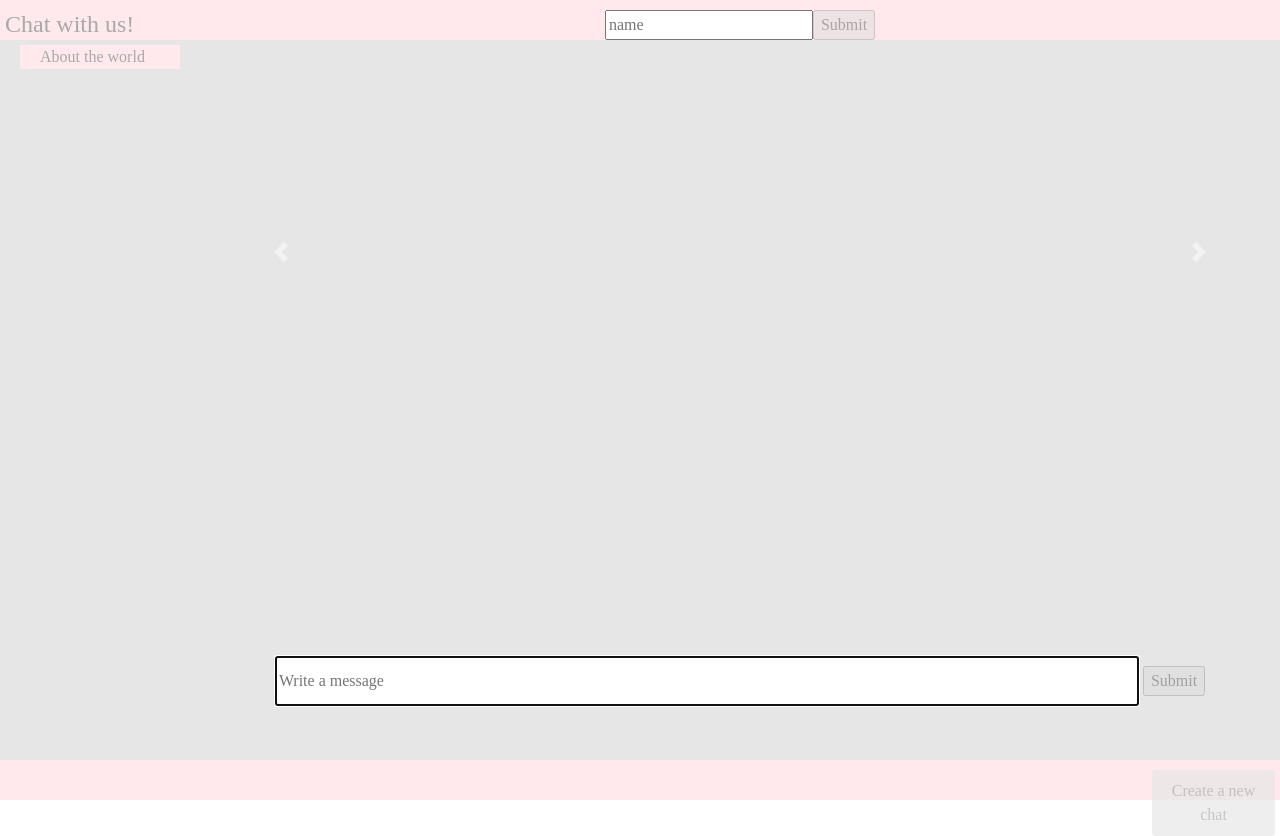
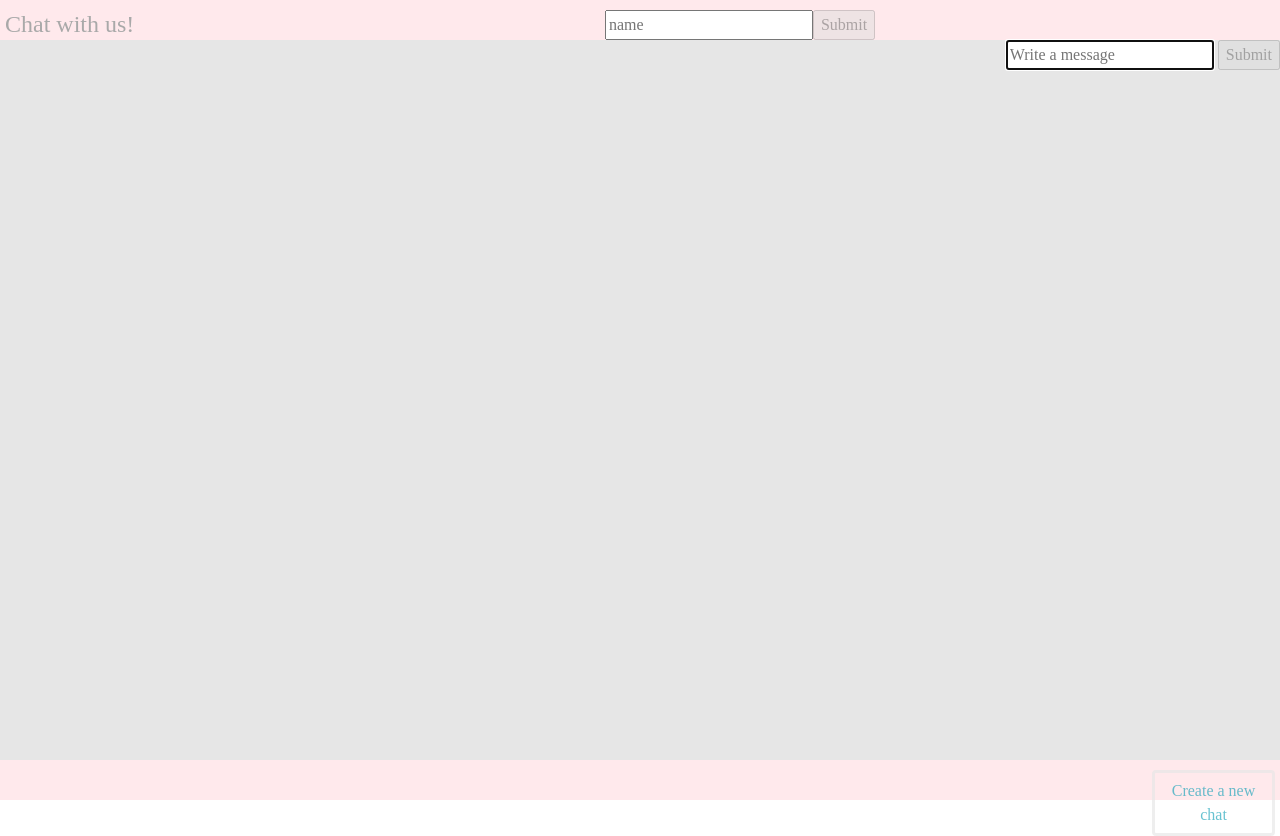
Before and after one commit to slolow/chat-app, a Flask app: page / in a window 1280 px wide. Run offline with Flask 2, Linux system fonts and the light colour scheme; style sheets or scripts are compiled from the project's sources; some libraries are stand-ins or nearby versions.

Commit message:
nott working yet

```diff
--- a/static/index.js
+++ b/static/index.js
@@ -109,36 +109,124 @@ function linkChatMenuToChatCarousel() {
 
 initializeLocalStorage(name='counter', value=1);
 
+// replace later
+localStorage.setItem('actual-chat-room', 'About-the-world');
+
 document.addEventListener('DOMContentLoaded', function() {
   // Show form for user name if no name in local storage
   if (!localStorage.getItem('name')) {
     alertName();
-    /*document.querySelector('#create-new-chat').disabled = true;*/
     fillInNameForm();
-    /*document.querySelector('#create-new-chat').disabled = false;*/
   }
   else {
     showUserName();
-    //document.querySelector('#header').style.color = 'blue';
   }
 
-  disableAllMessageButtons();
+  //disableAllMessageButtons();
 
   // Connect to websocket
   var socket = io.connect(location.protocol + '//' + document.domain + ':' + location.port);
 
-  // When connected, configure submit message
+  // When connected
   socket.on('connect', () => {
+    // configure submit message
+    const sendMessage = document.querySelector('#message-submit');
+    sendMessage.onclick = () => {
+      const chatRoomId = localStorage.getItem('actual-chat-room');
+      const message = document.querySelector('#message-input').value;
+      socket.emit('new message', {'message': message, 'chat-room-id': chatRoomId});
+      alert(`send message: ${message} and chatroom-id: ${chatRoomId}`);
+      return false;
+    };
 
-    document.querySelectorAll('.message-submit').forEach(submitButton => {
-      submitButton.onclick = () => {
-        const chatRoomId = submitButton.id.substr(-1);
-        const message = document.querySelector('#message-input-' + chatRoomId).value;
-        socket.emit('new message', {'message': message, 'chat-room-id': chatRoomId});
-        alert(`send message: ${message} and chatroom-id: ${chatRoomId}`);
+    // and chat links
+    document.querySelectorAll('.chatLinkItem').forEach(link => {
+      link.onclick = () => {
+        //const linkId = link.id;
+        //const chatRoomName  = linkId.substring(5, linkId.lenght);
+        const chatRoomName  = link.innerHTML;
+        console.log(chatRoomName);
+        socket.emit('chat room request', {'chatRoomName': chatRoomName});
+        alert(`request for chat room: ${chatRoomName}`);
         return false;
       };
     });
+
+    // and create a new chat
+    const createNewChat = document.querySelector('#create-new-chat');
+    createNewChat.onclick = () => {
+      createNewChat.disabled = true;
+      alert('Fill out the form to create a new chat');
+      const form = createForm(id='form-create-new-chat', classList='form-header');
+      const inputChat = createInput(id='chat-name', autocomplete='off', autofocus=true, placeholder='chat name');
+      const inputTopic = createInput(id='topic', autocomplete='off', autofocus=true, placeholder='topic');
+      const submit = createSubmit(id='submit-chat-name', disbaled=true);
+      document.querySelector('#welcome').remove();
+      document.querySelector('#header').appendChild(form);
+      form.appendChild(inputChat);
+      form.appendChild(inputTopic);
+      form.appendChild(submit);
+      disableButtonUntilFormFilledOut(inputId='#chat-name', submitId='#submit-chat-name');
+      inputChat.scrollIntoView();
+      form.onsubmit = function() {
+        const chatRoomName = inputChat.value;
+          //check if chatRoomName is available
+        /*const examplechatRoomName = document.querySelector('#link-About-the-world').innerHTML;
+        const chatRoomNameEqualsExampleChat = chatRoomName === examplechatRoomName;
+        if (chatRoomNameEqualsExampleChat) {
+          alert('chat name is already taken!');
+          return false;
+        }*/
+        const localStorageKeys = Object.keys(localStorage);
+        for (const key of localStorageKeys) {
+          if (key.startsWith('chat-name-')) {
+            const chatRoomNameExist = localStorage[key] === chatRoomName;
+            if (chatRoomNameExist) {
+              alert('chat name is already taken!');
+              return false;
+            }
+          }
+        }
+
+        form.remove();
+        showUserName();
+
+        const chatContent = document.querySelector('#chatContent');
+        if (chatContent.children.length > 0) {
+          chatContent.removeChild(chatContent.lastElementChild);
+        }
+        //let counter = localStorage.getItem('counter');
+        const chatRoom = createDiv(id=chatRoomName, classList="chat-room");
+        chatContent.append(chatRoom);
+        const h1 = document.createElement('h1');
+        h1.innerHTML = chatRoomName;
+        chatRoom.append(h1);
+        //disableButtonUntilFormFilledOut(inputId='message-input', submitId='message-submit');
+
+
+        // add chat link in menu bar
+        //const span = createSpan(id="link-" + chatRoomName, classList='chatLinkItem', innerHTML=chatRoomName);
+        const button = document.createElement('button');
+        button.id = "link-" + chatRoomName;
+        button.classList.add("chatLinkItem", "btn", "btn-outline-info");
+
+        button.innerHTML = chatRoomName;
+        //document.querySelector('#chatLinkContainer').appendChild(span);
+        document.querySelector('#chatLinkContainer').appendChild(button);
+
+        localStorage.setItem('chat-name-' + chatRoomName, chatRoomName);
+        //counter++;
+        //localStorage.setItem('counter', counter);
+
+        document.querySelector('#create-new-chat').disabled = false;
+
+        socket.emit('create new chat room', {'chatRoomName': chatRoomName});
+        alert(`send new chat: ${chatRoomName}`);
+
+        return false;
+      };
+    };
+
   });
 
   // When a new message is send, add to chatroom and show the 100 latest messages
@@ -154,77 +242,13 @@ document.addEventListener('DOMContentLoaded', function() {
     //return false;
   });
 
-  //create a new chat
-  document.querySelector('#create-new-chat').onclick = function() {
-    document.querySelector('#create-new-chat').disabled = true;
-    if (!localStorage.getItem('name')) {
-      alertName();
-  }
-    else {
-      alert('Fill out the form to create a new chat');
-      const form = createForm(id='form-create-new-chat', classList='form-header');
-      const inputChat = createInput(id='chat-name', autocomplete='off', autofocus=true, placeholder='chat name');
-      const inputTopic = createInput(id='topic', autocomplete='off', autofocus=true, placeholder='topic');
-      const submit = createSubmit(id='submit-chat-name', disbaled=true);
-      document.querySelector('#welcome').remove();
-      document.querySelector('#header').appendChild(form);
-      form.appendChild(inputChat);
-      form.appendChild(inputTopic);
-      form.appendChild(submit);
-      disableButtonUntilFormFilledOut(inputId='#chat-name', submitId='#submit-chat-name');
-      inputChat.scrollIntoView();
-      form.onsubmit = function() {
-        const chatName = inputChat.value;
-        //check if chatName is available
-        const exampleChatName = document.querySelector('#link-0').innerHTML;
-        const chatNameEqualsExampleChat = chatName === exampleChatName;
-        if (chatNameEqualsExampleChat) {
-          alert('chat name is already taken!');
-          return false;
-        }
-        const localStorageKeys = Object.keys(localStorage);
-        for (const key of localStorageKeys) {
-          if (key.startsWith('chat-name-')) {
-            const chatNameExist = localStorage[key] === chatName;
-            if (chatNameExist) {
-              alert('chat name is already taken!');
-              return false;
-            }
-          }
-        }
+  socket.on('new chat room created', data => {
+    alert(`received new chat: ${data.chatRoomName}`);
+    // here create chat link. Only link!!! User bekommt den chat erst wenn er auf den link klickt
+  });
 
-        form.remove();
-        showUserName();
-        let counter = localStorage.getItem('counter');
-        const divCarouselItem = createDiv(id="carousel-item-" + counter, classList="carousel-item");
-        document.querySelector('.carousel-inner').appendChild(divCarouselItem);
-        const h1 = document.createElement('h1');
-        h1.innerHTML = chatName;
-        const formMessage = createForm(id='message-form-' + counter, classList='message-form');
-        const inputMessage = createInput(id='message-input-' + counter, autocomplete='off', autofocus=true, placeholder='Write a message');
-        inputMessage.classList.add('message-input');
-        const submitMessage = createSubmit(id='message-submit-' + counter, disbaled=true);
-        submitMessage.classList.add('message-submit');
-        const carouselItem = document.querySelector('#carousel-item-' + counter);
-        formMessage.appendChild(inputMessage);
-        formMessage.appendChild(submitMessage);
-        carouselItem.appendChild(h1);
-        carouselItem.appendChild(formMessage);
-        disableAllMessageButtons();
-
-        // add chat link in menu bar
-        const span = createSpan(id="link-" + counter, classList='chatLinkItem', innerHTML=chatName)
-        document.querySelector('#chatLinkContainer').appendChild(span);
-
-        localStorage.setItem('chat-name-' + counter, chatName);
-        counter++;
-        localStorage.setItem('counter', counter);
-
-        document.querySelector('#create-new-chat').disabled = false;
-
-        linkChatMenuToChatCarousel();
-    }
-  }
-  };
+  socket.on('chat room access', data => {
+    alert(`new chat acces: ${data.chatRoomName}`);
+  });
 
 });
--- a/static/styles/stylesheet.scss
+++ b/static/styles/stylesheet.scss
@@ -107,8 +107,7 @@ hr {
   background-color: $background-color-header;
   //float: left;
 }
-
-#create-new-chat {
+/*#create-new-chat {
   margin-left: 90%;
   margin-right: 5px;
   background-color: $background-color;
@@ -120,4 +119,18 @@ hr {
   background-color: $color;
   color: $color-hover;
   border: solid $color;
+}*/
+
+.btn-outline-info {
+  margin-left: 90%;
+  margin-right: 5px;
+  background-color: $background-color;
+  color: $color;
+  border: solid $background-color;
 }
+
+.btn-outline-info:hover {
+  background-color: $color;
+  color: $color-hover;
+  border: solid $color;
+}
--- a/templates/index.html
+++ b/templates/index.html
@@ -7,6 +7,8 @@
     <!-- Bootstrap CSS -->
     <link rel="stylesheet" href="https://stackpath.bootstrapcdn.com/bootstrap/4.4.1/css/bootstrap.min.css" integrity="sha384-Vkoo8x4CGsO3+Hhxv8T/Q5PaXtkKtu6ug5TOeNV6gBiFeWPGFN9MuhOf23Q9Ifjh" crossorigin="anonymous">
     <link rel="stylesheet" href="{{ url_for('static', filename='styles/stylesheet.css') }}">
+    <script type="text/javascript" src="//cdnjs.cloudflare.com/ajax/libs/socket.io/1.3.6/socket.io.min.js"></script>
+    <script src="{{ url_for('static', filename='index.js') }}"></script>
     <title>Chat with us!</title>
   </head>
 
@@ -18,35 +20,17 @@
     <div id="body">
       <div id="menu">
         <div id="chatLinkContainer">
-            <span class="chatLinkItem" id="link-0">About the world</span>
+
         </div>
       </div>
       <div id="chatContent">
-        <!--<h1 class="chatTitle">Here automaticaly load chat name (client side)</h1>-->
 
-        <div id="carouselExampleControls" class="carousel slide" data-ride="carousel" data-interval="false">
-          <div class="carousel-inner">
-            <div id="carousel-item-0" class="carousel-item active">
-              <h1>About the world</h1>
-              <!--<div id="message-0" class="messages">
-
-              </div>-->
-              <form id="message-form-0" class="message-form">
-                <input id="message-input-0" class="message-input" placeholder="Write a message" autocomplete="off", autofocus=true></input>
-                <input id="message-submit-0" class="message-submit" type="submit" disabled=true></input>
-              </form>
-            </div>
-          </div>
-          <a class="carousel-control-prev" href="#carouselExampleControls" role="button" data-slide="prev">
-            <span class="carousel-control-prev-icon" aria-hidden="true"></span>
-            <span class="sr-only">Previous</span>
-          </a>
-          <a class="carousel-control-next" href="#carouselExampleControls" role="button" data-slide="next">
-            <span class="carousel-control-next-icon" aria-hidden="true"></span>
-            <span class="sr-only">Next</span>
-          </a>
-        </div>
-
+      </div>
+      <div id="message-writer">
+        <form id="message-form">
+          <input id="message-input" autocomplete="off", autofocus=true, placeholder='Write a message'>
+          <input id="message-submit" type="submit" disabled="true">
+        </form>
       </div>
     </div>
 
@@ -54,10 +38,5 @@
       <button type="button" id="create-new-chat" class="btn btn-outline-info">Create a new chat</button>
     </div>
 
-    <script src="https://code.jquery.com/jquery-3.4.1.slim.min.js" integrity="sha384-J6qa4849blE2+poT4WnyKhv5vZF5SrPo0iEjwBvKU7imGFAV0wwj1yYfoRSJoZ+n" crossorigin="anonymous"></script>
-    <script src="https://cdn.jsdelivr.net/npm/popper.js@1.16.0/dist/umd/popper.min.js" integrity="sha384-Q6E9RHvbIyZFJoft+2mJbHaEWldlvI9IOYy5n3zV9zzTtmI3UksdQRVvoxMfooAo" crossorigin="anonymous"></script>
-    <script src="https://stackpath.bootstrapcdn.com/bootstrap/4.4.1/js/bootstrap.min.js" integrity="sha384-wfSDF2E50Y2D1uUdj0O3uMBJnjuUD4Ih7YwaYd1iqfktj0Uod8GCExl3Og8ifwB6" crossorigin="anonymous"></script>
-    <script type="text/javascript" src="//cdnjs.cloudflare.com/ajax/libs/socket.io/1.3.6/socket.io.min.js"></script>
-    <script src="{{ url_for('static', filename='index.js') }}"></script>
   </body>
 </html>
```
